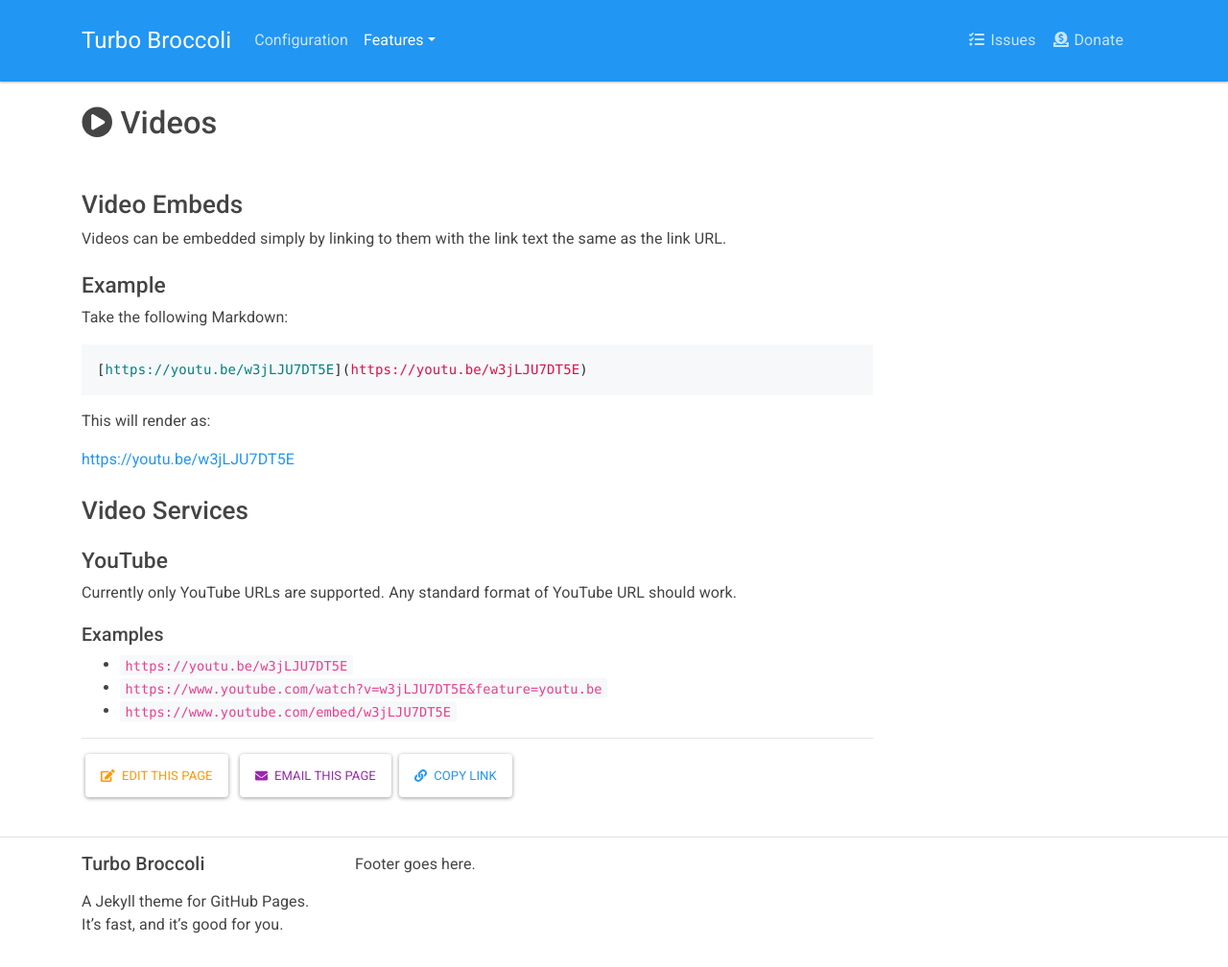
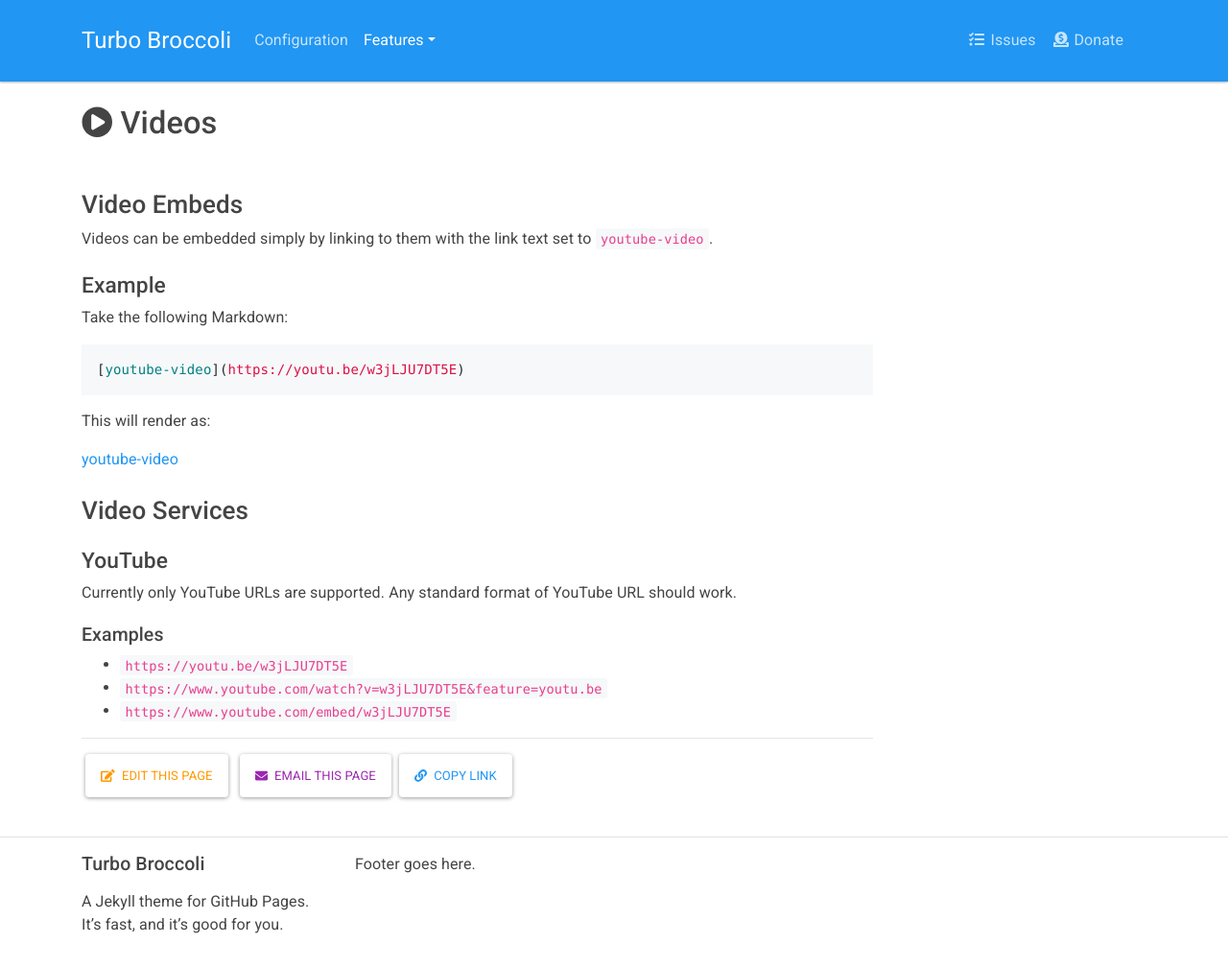
Before and after one commit to aensley/turbo-broccoli, a Jekyll site: the page built from _pages/Videos.md, in a window 1280 px wide and 1008 px high. Shown: the whole window at 96% size. Built offline with Jekyll 4.4.1, drawn with Linux system fonts in a browser that asks for light colours; nearby versions of some CDN libraries.

Commit message:
Update YouTube Video Embed Logic

````diff
--- a/_pages/Videos.md
+++ b/_pages/Videos.md
@@ -7,19 +7,19 @@
 
 ## Video Embeds
 
-Videos can be embedded simply by linking to them with the link text the same as the link URL.
+Videos can be embedded simply by linking to them with the link text set to `youtube-video`.
 
 ### Example
 
 Take the following Markdown:
 
 ```markdown
-[https://youtu.be/w3jLJU7DT5E](https://youtu.be/w3jLJU7DT5E)
+[youtube-video](https://youtu.be/w3jLJU7DT5E)
 ```
 
 This will render as:
 
-[https://youtu.be/w3jLJU7DT5E](https://youtu.be/w3jLJU7DT5E)
+[youtube-video](https://youtu.be/w3jLJU7DT5E)
 
 ## Video Services
 
--- a/assets/js/supported-browser.js
+++ b/assets/js/supported-browser.js
@@ -15,7 +15,7 @@
 const DATATABLE_SELECTOR = DATATABLES_SCRIPT_SELECTOR + ' + table'
 const CLIPBOARD_SELECTOR = '[data-clipboard-text]'
 const IMAGE_VIEWER_SELECTOR = 'a img:only-child'
-const YOUTUBE_SELECTOR = 'a[href*="youtube.com"]:contains("youtube.com"),a[href*="youtu.be"]:contains("youtu.be")'
+const YOUTUBE_SELECTOR = 'a[href*="youtu"]:contains("youtube-video")'
 const TOC_SELECTOR = '.toc'
 const YOUTUBE_REGEX = /^.*((m\.)?youtu\.be\/|vi?\/|u\/\w\/|embed\/|\?vi?=|&vi?=)([^#&?'"/]*).*/
 
````
